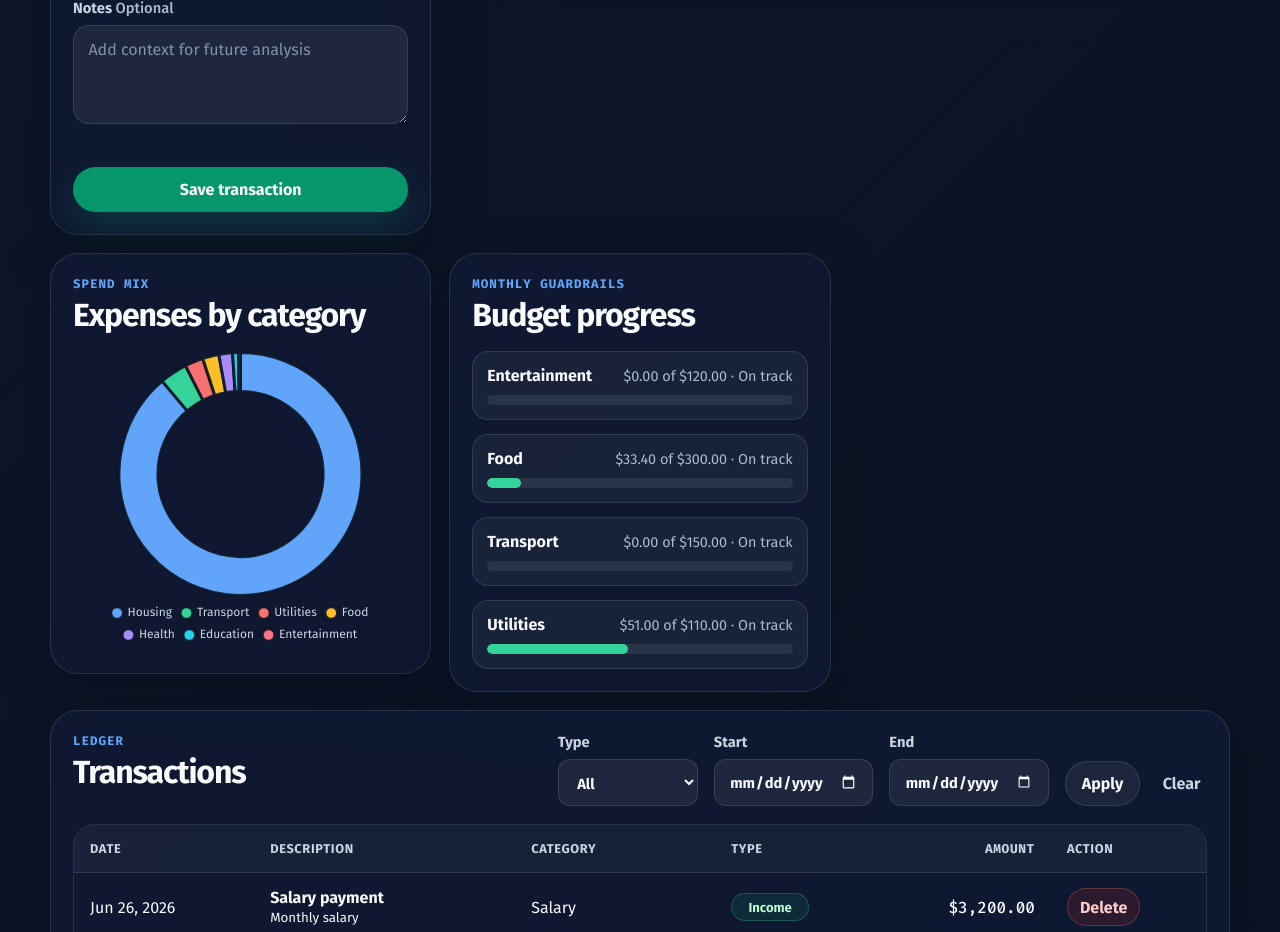
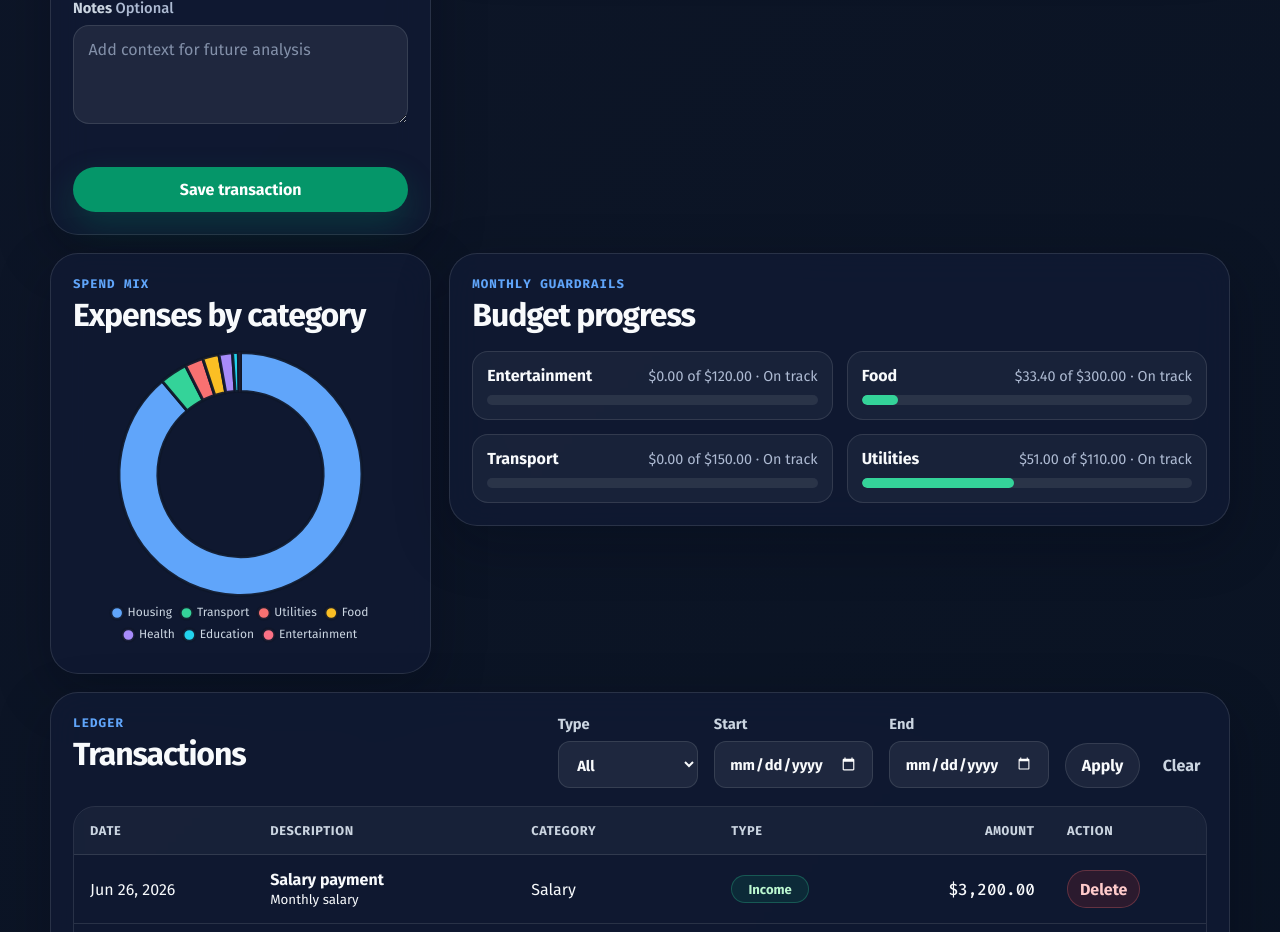
Before and after one commit to furqanfsl/Finance-Tracker, a Flask app: page / in a window 1280 px wide. Shown: the part 1226-2158 px from the top of the page. Run offline with Flask 3, Linux system fonts and the light colour scheme; data comes from the database, SQL or seed files in the repository.

Commit message:
Fill desktop budget grid

```diff
--- a/personal_finance_tracker/static/css/styles.css
+++ b/personal_finance_tracker/static/css/styles.css
@@ -363,9 +363,12 @@ textarea:focus-visible {
 }
 
 .form-panel,
-.chart-panel,
+.chart-panel {
+  grid-column: span 4;
+}
+
 .budget-panel {
-  grid-column: span 4;
+  grid-column: span 8;
 }
 
 .wide-panel {
@@ -506,6 +509,7 @@ textarea:hover {
 
 .budget-list {
   display: grid;
+  grid-template-columns: repeat(2, minmax(0, 1fr));
   gap: 14px;
 }
 
@@ -802,6 +806,10 @@ tbody tr:last-child td {
     font-size: 0.96rem;
   }
 
+  .budget-list {
+    grid-template-columns: 1fr;
+  }
+
   .chart-wrap,
   .chart-wrap-small {
     min-height: 260px;
```
